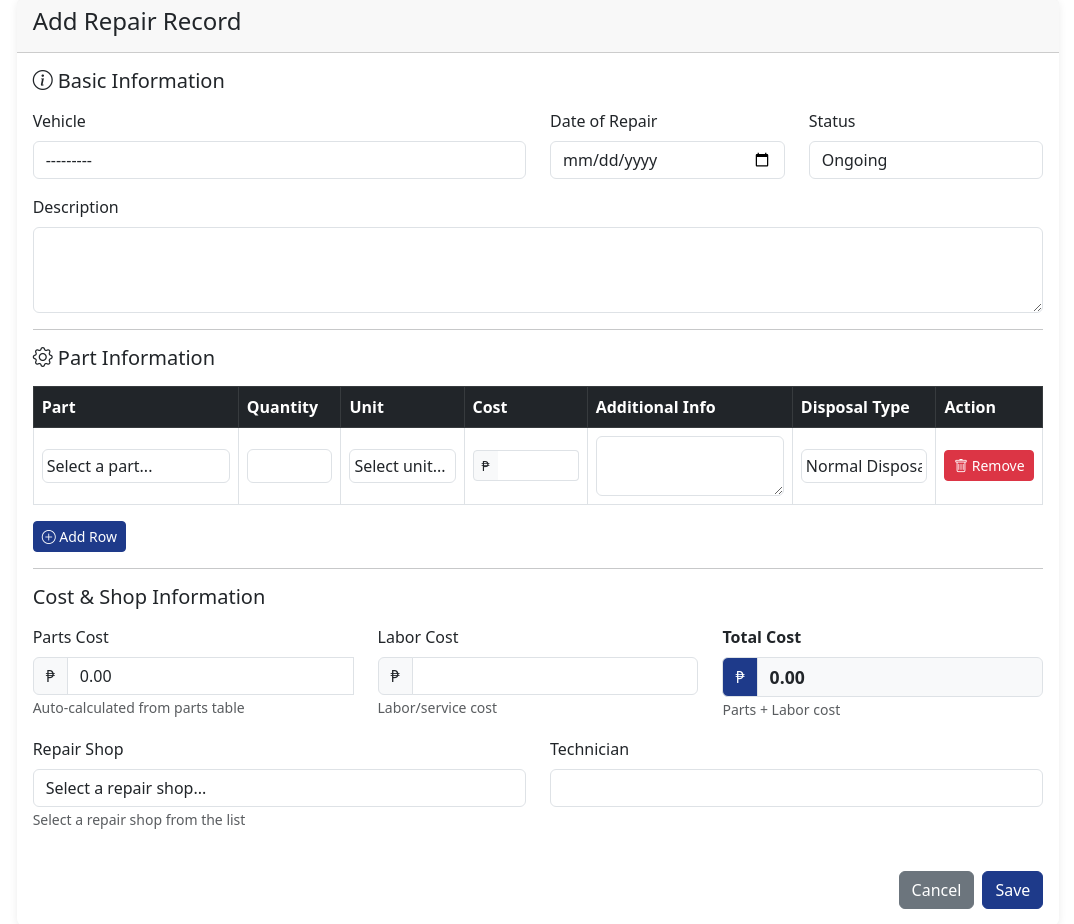
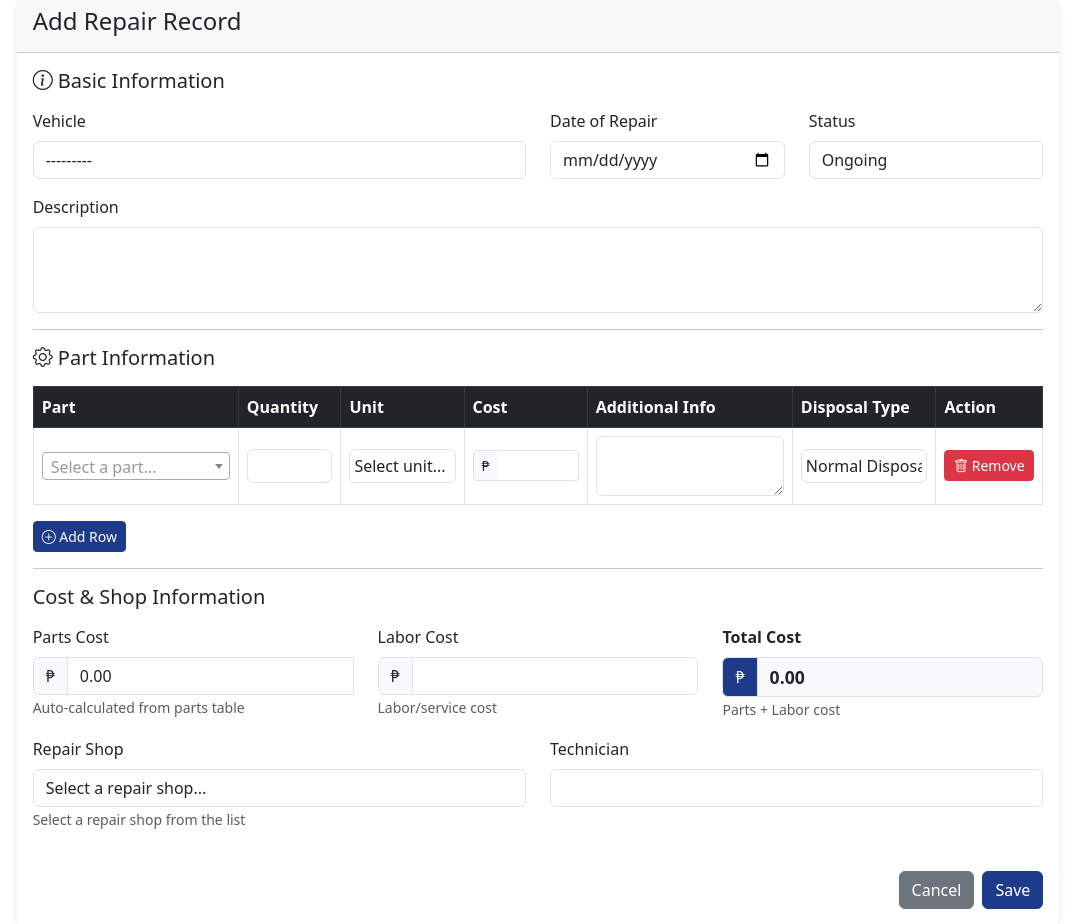
Before and after one commit to cursorprojects/DENR_NCR_FMS, a Django app: page /fleet/repairs/add/ in a window 1280 px wide. Shown: the part 91-1015 px from the top of the page, without its empty margins (102-1176 px from the left). Run offline with Django 4.2, Linux system fonts and the light colour scheme; the visitor is signed in with stand-in values (Sample User, id 1); data that the repository does not hold is empty; parts of the project's set-up code (start-up, migrations or seed data) failed here and were passed over; some libraries are stand-ins or nearby versions.

Commit message:
repair form

```diff
--- a/templates/core/repair_form.html
+++ b/templates/core/repair_form.html
@@ -412,7 +412,22 @@ document.getElementById('add-row-btn').addEventListener('click', function() {
     const firstRow = tbody.querySelector('.part-row');
 
     if (firstRow) {
+        // Destroy Select2 on the original row before cloning
+        const originalSelect = firstRow.querySelector('select[name*="-part"]');
+        if (originalSelect && $(originalSelect).hasClass('select2-hidden-accessible')) {
+            $(originalSelect).select2('destroy');
+        }
+
         const newRow = firstRow.cloneNode(true);
+
+        // Reinitialize Select2 on the original row
+        if (originalSelect) {
+            $(originalSelect).select2({
+                placeholder: 'Select a part...',
+                allowClear: true,
+                width: '100%'
+            });
+        }
 
         // Clear all input values in the new row
         newRow.querySelectorAll('input, select, textarea').forEach(function(field) {
@@ -439,6 +454,13 @@ document.getElementById('add-row-btn').addEventListener('click', function() {
                 if (checkbox) {
                     checkbox.checked = true;
                 }
+
+                // Destroy Select2 before removing
+                const select = row.querySelector('select[name*="-part"]');
+                if (select && $(select).hasClass('select2-hidden-accessible')) {
+                    $(select).select2('destroy');
+                }
+
                 row.remove();
                 calculateTotalPartsCost(); // Recalculate after removal
             };
@@ -461,6 +483,16 @@ document.getElementById('add-row-btn').addEventListener('click', function() {
         // Update total forms count safely
         if (totalFormsInput) {
             totalFormsInput.value = totalForms;
+        }
+
+        // Initialize Select2 for the new row
+        const newPartSelect = newRow.querySelector('select[name*="-part"]');
+        if (newPartSelect) {
+            $(newPartSelect).select2({
+                placeholder: 'Select a part...',
+                allowClear: true,
+                width: '100%'
+            });
         }
 
         // Recalculate total after adding row
@@ -566,4 +598,29 @@ input[name="cost"][readonly]:focus {
     min-height: 60px;
 }
 </style>
+
+<!-- jQuery (required for Select2) -->
+<script src="https://code.jquery.com/jquery-3.6.0.min.js"></script>
+
+<!-- Select2 CSS -->
+<link href="https://cdn.jsdelivr.net/npm/select2@4.1.0-rc.0/dist/css/select2.min.css" rel="stylesheet" />
+
+<!-- Select2 JS -->
+<script src="https://cdn.jsdelivr.net/npm/select2@4.1.0-rc.0/dist/js/select2.min.js"></script>
+
+<!-- Bootstrap Select2 theme (optional, for better styling) -->
+<link href="https://cdn.jsdelivr.net/npm/select2-bootstrap-5-theme@1.3.0/dist/select2-bootstrap-5-theme.min.css" rel="stylesheet" />
+
+<script>
+// Initialize Select2 for part dropdowns
+$(document).ready(function() {
+    // Initialize Select2 for existing part dropdowns
+    $('select[name*="-part"]').select2({
+        placeholder: 'Select a part...',
+        allowClear: true,
+        width: '100%',
+        dropdownAutoWidth: true
+    });
+});
+</script>
 {% endblock %}
```
